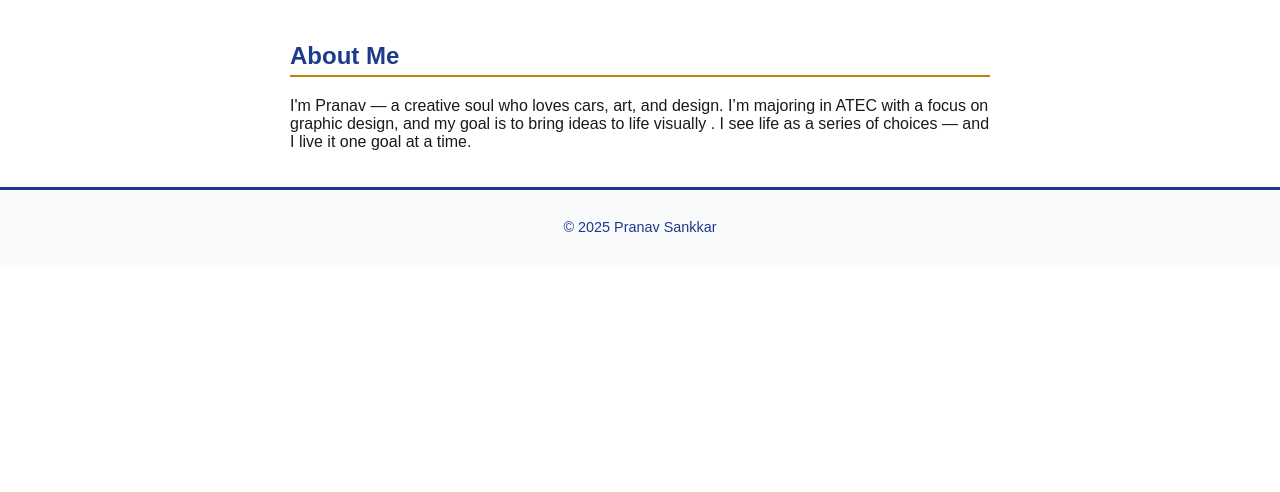
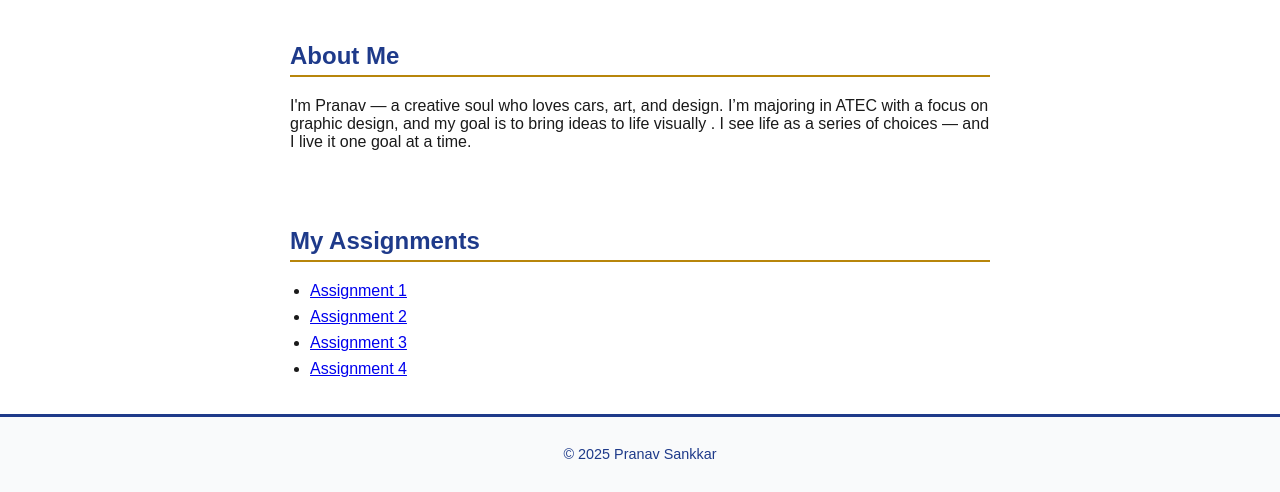
Before and after one commit to GoldenDragon23/internet-studio, a plain HTML site: page index.html in a window 1280 px wide. Shown: the part 700-1192 px from the top of the page. Before the commit the page ends 965 px from the top, so only its background shows below. Drawn offline with Linux system fonts and the light colour scheme.

Commit message:
Update index.html

```diff
--- a/index.html
+++ b/index.html
@@ -28,6 +28,15 @@
 		</p>
 	</section>
 
+<section class="assignments">
+    <h2>My Assignments</h2>
+    	<ul>
+      		<li><a href="asg1/">Assignment 1</a></li>
+      		<li><a href="asg2/">Assignment 2</a></li>
+      		<li><a href="asg3/">Assignment 3</a></li>
+      		<li><a href="asg4/">Assignment 4</a></li>
+    	</ul>
+  </section>
 
 
 
```
